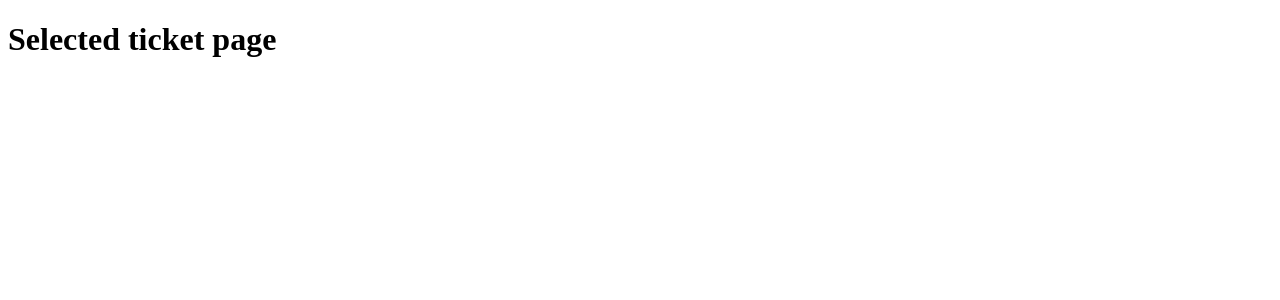
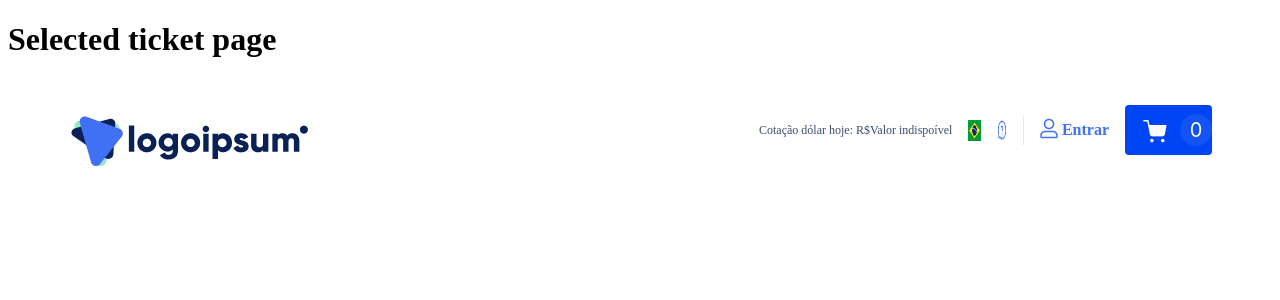
Before and after one commit to Julio1901/free-spirit-travel, a Next.js app: page /selected-ticket in a window 1280 px wide. Shown: the top 300 px of the page. Built offline with nearby package versions, Linux system fonts and the light colour scheme; no server answers.

Commit message:
feat: redux storage implemented

```diff
--- a/package.json
+++ b/package.json
@@ -18,7 +18,8 @@
     "react": "^18.2.0",
     "react-dom": "^18.2.0",
     "react-redux": "^9.1.0",
-    "redux": "^5.0.1"
+    "redux": "^5.0.1",
+    "redux-persist": "^6.0.0"
   },
   "devDependencies": {
     "@testing-library/dom": "^9.3.4",
--- a/pages/selected-ticket.tsx
+++ b/pages/selected-ticket.tsx
@@ -1,8 +1,18 @@
-
+import DefaultTopComponent from "@/components/defaultTopComponent/DefaultTopComponent";
+import { Provider } from "react-redux";
+import { PersistGate } from 'redux-persist/integration/react';
+import store, { persistor } from "@/redux/store";
 
 export default function SelectedTicket(){
 
     return(
-        <h1>Selected ticket page</h1>
+        <Provider store={store}>
+             <PersistGate loading={null} persistor={persistor}>
+                <div>
+                    <h1>Selected ticket page</h1>
+                    <DefaultTopComponent/>
+                </div>
+             </PersistGate>
+        </Provider>
     )
 }
--- a/src/components/defaultTopComponent/DefaultTopComponent.tsx
+++ b/src/components/defaultTopComponent/DefaultTopComponent.tsx
@@ -2,11 +2,20 @@ import { useEffect, useState } from "react";
 import styles from "./styles.module.css"
 import axios from "axios";
 import { DOLLAR_EXCHANGE_RATE } from "@/common/network/endpoints";
-import { checkIfPriceValueExists, handleWithDollarRattingConverter } from "@/common/utils/priceUtils";
+import { handleWithDollarRattingConverter } from "@/common/utils/priceUtils";
+import { connect, useDispatch } from 'react-redux';
+import { loginSuccess } from "@/redux/actions";
+import { AuthState } from "@/redux/reducer";
 
-export const DefaultTopComponent = () => {
+interface IDefaultTopComponentProps {
+    isLoggedIn: boolean;
+}
+
+
+const DefaultTopComponent: React.FC<IDefaultTopComponentProps>= ({ isLoggedIn }) => {
 
     const [dollarExchangeRate, setdollarExchangeRate] = useState<IDollarExchangeRate | null>(null);
+    const dispatch = useDispatch();
 
     useEffect(() => {
       const fetchData = async () => {
@@ -22,6 +31,10 @@ export const DefaultTopComponent = () => {
       console.log('test')
       console.log(dollarExchangeRate)
     }, []);
+
+    const handleWithLogin = () => {
+     dispatch(loginSuccess());
+    }
 
     return(
         <div className={styles.MainContainer}>
@@ -41,7 +54,11 @@ export const DefaultTopComponent = () => {
                     <div className={styles.PersonIconContainer}>
                         <img src="/assets/images/person-icon.png"/>
                     </div>
-                    <p className={styles.EnterText}>Entrar</p>
+                    {isLoggedIn ?
+                    ( <p className={styles.EnterText}>Está logado</p>) :
+                    (<p className={styles.EnterText} onClick={handleWithLogin}>Entrar</p>)
+                    }
+
                     <div className={styles.ShoppingButtonContainer}>
                         <img src="/assets/images/shop-fill-icon.png"/>
                         <div className={styles.ItemShoppingCounterContainer}>
@@ -53,3 +70,9 @@ export const DefaultTopComponent = () => {
         </div>
     )
 }
+
+const mapStateToProps = (state: AuthState) => ({
+    isLoggedIn: state.isLoggedIn,
+});
+
+export default connect(mapStateToProps)(DefaultTopComponent);
--- /dev/null
+++ b/src/redux/actions.ts
@@ -0,0 +1,5 @@
+export const LOGIN_SUCCESS = 'LOGIN_SUCCESS';
+
+export const loginSuccess = () => ({
+    type: LOGIN_SUCCESS,
+});
--- /dev/null
+++ b/src/redux/reducer.ts
@@ -0,0 +1,23 @@
+import { LOGIN_SUCCESS } from './actions';
+
+export interface AuthState {
+    isLoggedIn: boolean;
+}
+
+const initialState: AuthState = {
+    isLoggedIn: false,
+};
+
+const authReducer = (state = initialState, action: any): AuthState => {
+    switch (action.type) {
+        case LOGIN_SUCCESS:
+            return {
+                ...state,
+                isLoggedIn: true,
+            };
+        default:
+            return state;
+    }
+};
+
+export default authReducer;
--- /dev/null
+++ b/src/redux/store.ts
@@ -0,0 +1,17 @@
+import { createStore } from 'redux';
+import { persistStore, persistReducer } from 'redux-persist';
+import storage from 'redux-persist/lib/storage'; // importa o armazenamento padrão do redux-persist
+import authReducer from './reducer';
+
+const persistConfig = {
+  key: 'root',
+  storage,
+};
+
+const persistedReducer = persistReducer(persistConfig, authReducer);
+
+const store = createStore(persistedReducer);
+
+export const persistor = persistStore(store);
+
+export default store;
```
Also changed, not shown: src/app/page.tsx (+9 -3 lines), 1 other file (tests, documents, lock files or other folders).
